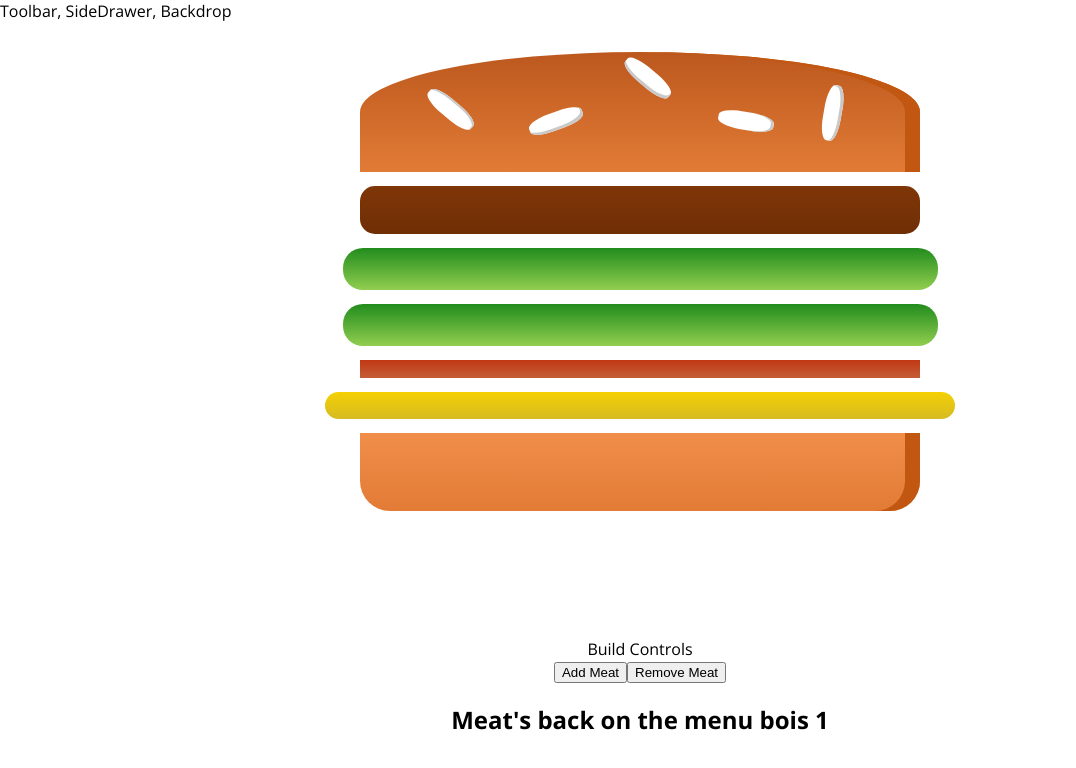
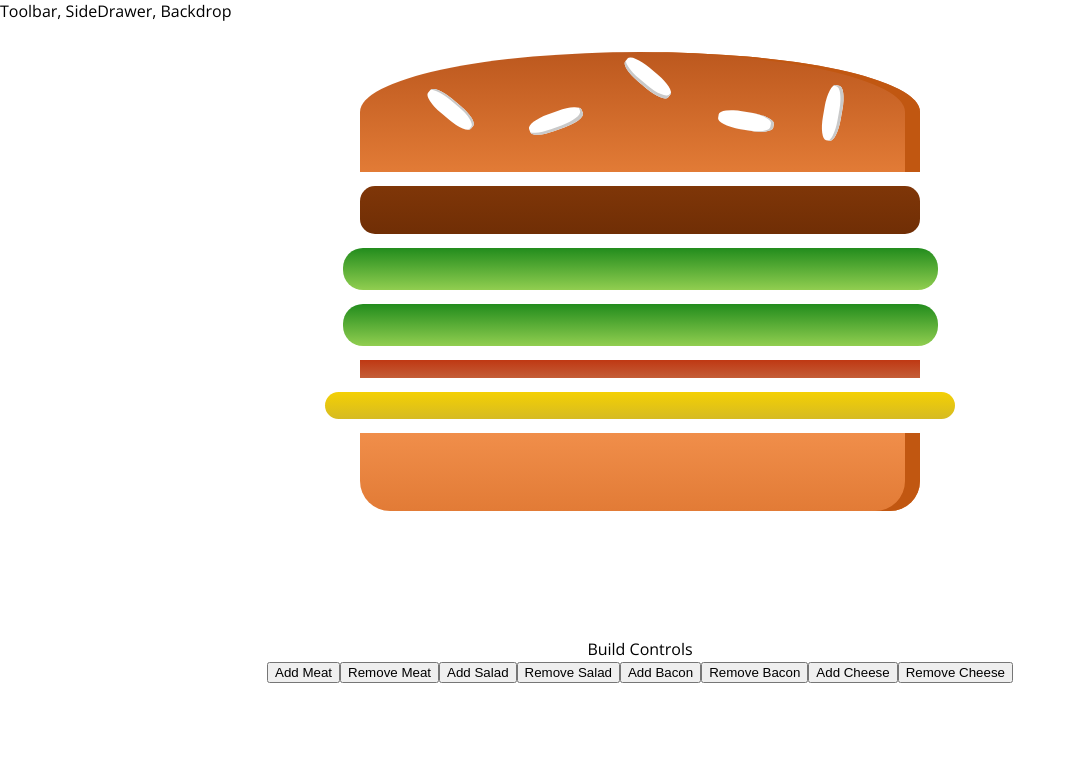
Before and after one commit to JordT/burgerBuilderApp, a React (Create React App) app: page / in a window 1280 px wide. Shown: the top 768 px of the page, without its empty margins (0-1076 px from the left). Built offline with nearby package versions, Linux system fonts and the light colour scheme.

Commit message:
enabled full controls

```diff
--- a/src/containers/BurgerBuilder/BurgerBuilder.js
+++ b/src/containers/BurgerBuilder/BurgerBuilder.js
@@ -1,6 +1,7 @@
 import React , { useState }from 'react'
 import Burger from '../../components/Burger/Burger.js'
 import AuxHOC from '../../hoc/AuxHOC'
+
 
 function BurgerBuilder () {
   // state = {
@@ -20,11 +21,14 @@ function BurgerBuilder () {
       <AuxHOC>
         <Burger meat={meat} salad={salad} bacon={bacon} cheese={cheese}/>
         <div>Build Controls</div>
-        {/* to be deleted  */}
         <button type="button" onClick={() => changeMeat(meat+1)}>Add Meat</button>
         <button type="button" onClick={() => changeMeat(meat-1)}>Remove Meat</button>
-        <h2>Meat's back on the menu bois {meat}</h2>
-        {/* to be deleted  */}
+        <button type="button" onClick={() => changeSalad(salad+1)}>Add Salad</button>
+        <button type="button" onClick={() => changeSalad(salad-1)}>Remove Salad</button>
+        <button type="button" onClick={() => changeBacon(bacon+1)}>Add Bacon</button>
+        <button type="button" onClick={() => changeBacon(bacon-1)}>Remove Bacon</button>
+        <button type="button" onClick={() => changeCheese(cheese+1)}>Add Cheese</button>
+        <button type="button" onClick={() => changeCheese(cheese-1)}>Remove Cheese</button>
       </AuxHOC>
     )
 }
```
